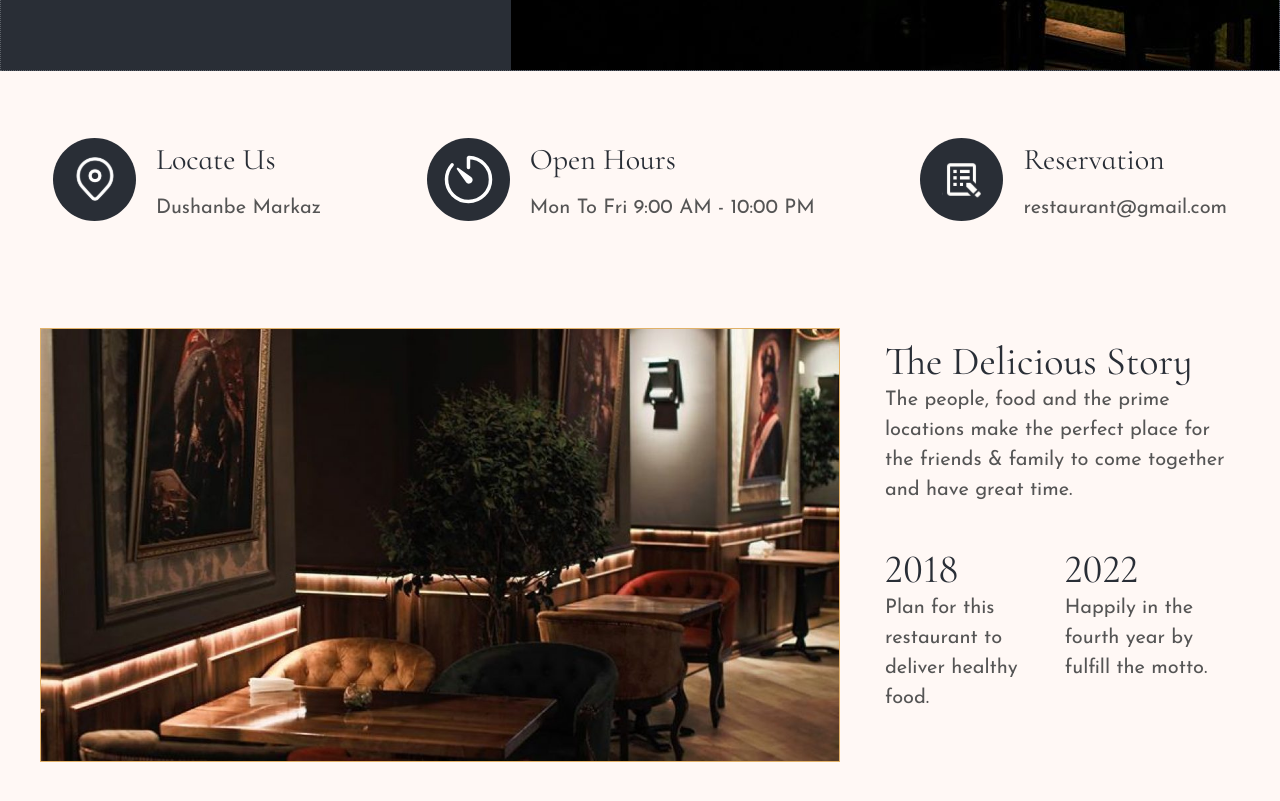
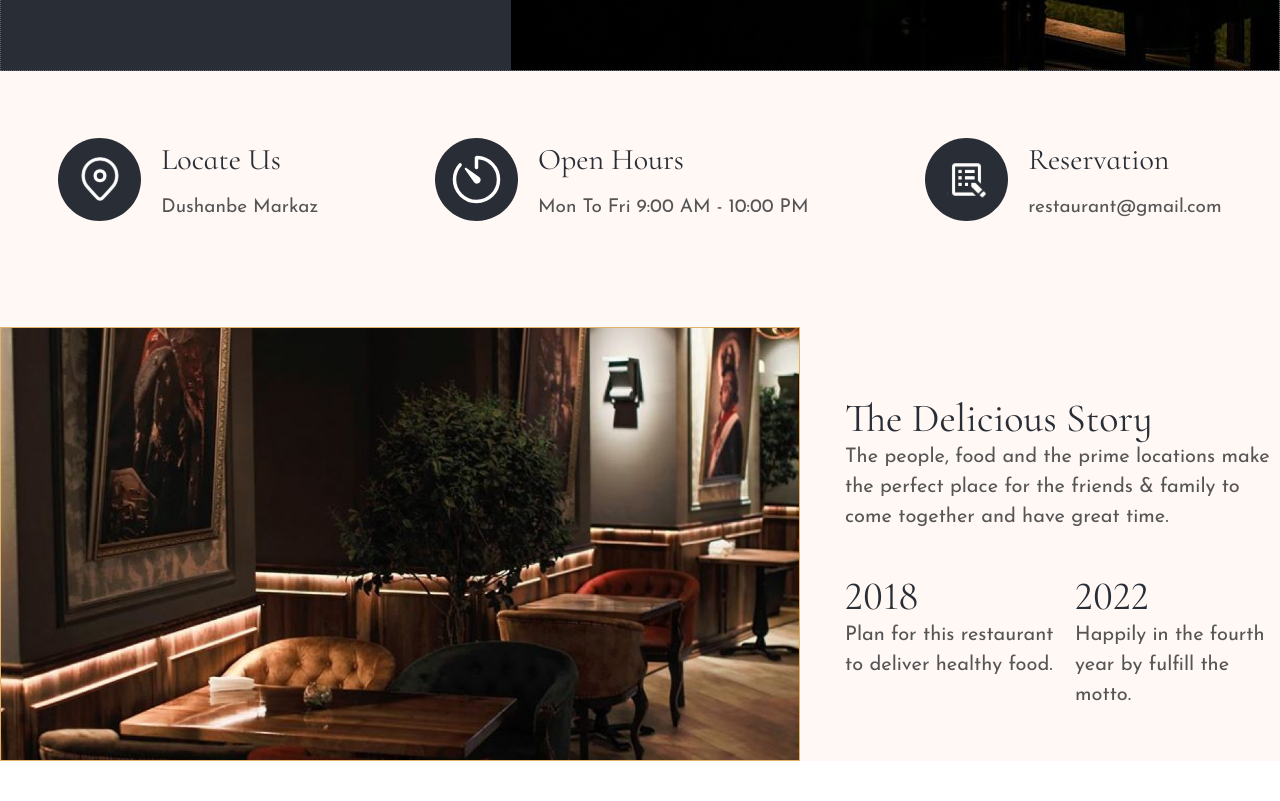
Before and after one commit to islom-sattorov/final-project, a React (Vite) app: page / in a window 1280 px wide. Shown: the part 1540-2341 px from the top of the page. After the commit the page ends 2301 px from the top, so only its background shows below. Built offline with nearby package versions, Linux system fonts and the light colour scheme.

Commit message:
add: certs

```diff
--- a/src/App.scss
+++ b/src/App.scss
@@ -1,6 +1,6 @@
 @import './styles/variables';
 .container_flex{
-    @include flex(space-between, center);
+    @include flex(space-evenly, center);
 }
 
 .info_section{
--- a/src/Components/Certs/Certs.module.scss
+++ b/src/Components/Certs/Certs.module.scss
@@ -2,7 +2,6 @@
 
 .section{
     background: $secondary-second;
-    padding: 0rem 4rem 12rem 4rem;
 
     #{&}_flex{
         @include flex(center, center);
@@ -18,6 +17,7 @@
     #{&}_text{
         @include flex(space-between, flex-start);
         flex-direction: column;
+        max-height: 300px;
     }
 
     #{&}_title{
@@ -37,6 +37,7 @@
 
     #{&}_text_flex{
         display: flex;
+        gap: 20px;
         padding: 4rem 0;
     }
 }
--- a/src/Components/Info/Info.module.scss
+++ b/src/Components/Info/Info.module.scss
@@ -1,7 +1,7 @@
 @import '../../styles/variables';
 
 .section_flex{
-        @include flex(center, center);
+        @include flex(flex-start, center);
         gap: 2rem;
 }
 
@@ -16,7 +16,7 @@
     .section_subtitle{
         padding: 1rem 0;
         font-weight: 400;
-        font-size: 2rem;
+        font-size: 1.9rem;
         color: $secondary-text;
         font-family: $secondary-font;
     }
```
